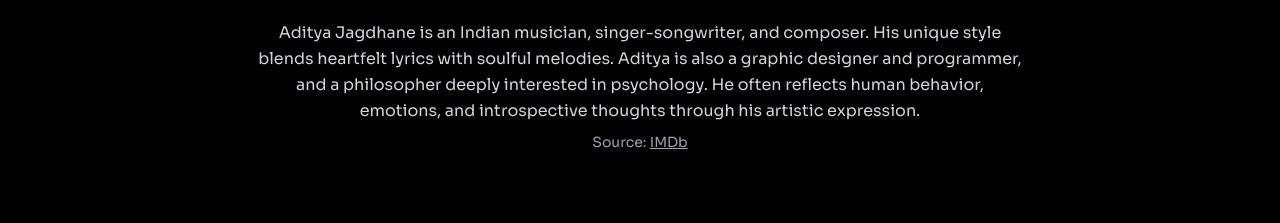
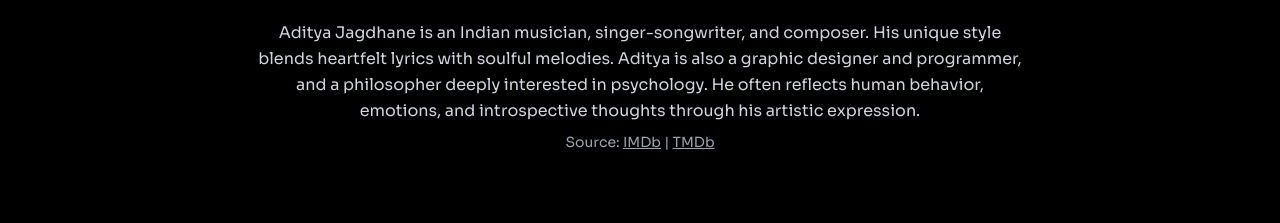
Before and after one commit to thecreativeghost/adityajagdhane-official-website, a React (Vite) app: page / in a window 1280 px wide. Shown: the part 2580-2803 px from the top of the page. Built offline with nearby package versions, Linux system fonts and the light colour scheme.

Commit message:
Update About.tsx

```diff
--- a/src/components/About.tsx
+++ b/src/components/About.tsx
@@ -100,6 +100,15 @@
   >
     IMDb
   </a>
+  {' '}|{' '}
+  <a
+    href="https://www.themoviedb.org/person/5892274"
+    target="_blank"
+    rel="noopener noreferrer"
+    className="underline hover:text-black dark:hover:text-white transition-colors"
+  >
+    TMDb
+  </a>
 </span>
           </motion.p>
 
```
Lines whose indentation alone changed are shown as unchanged.
